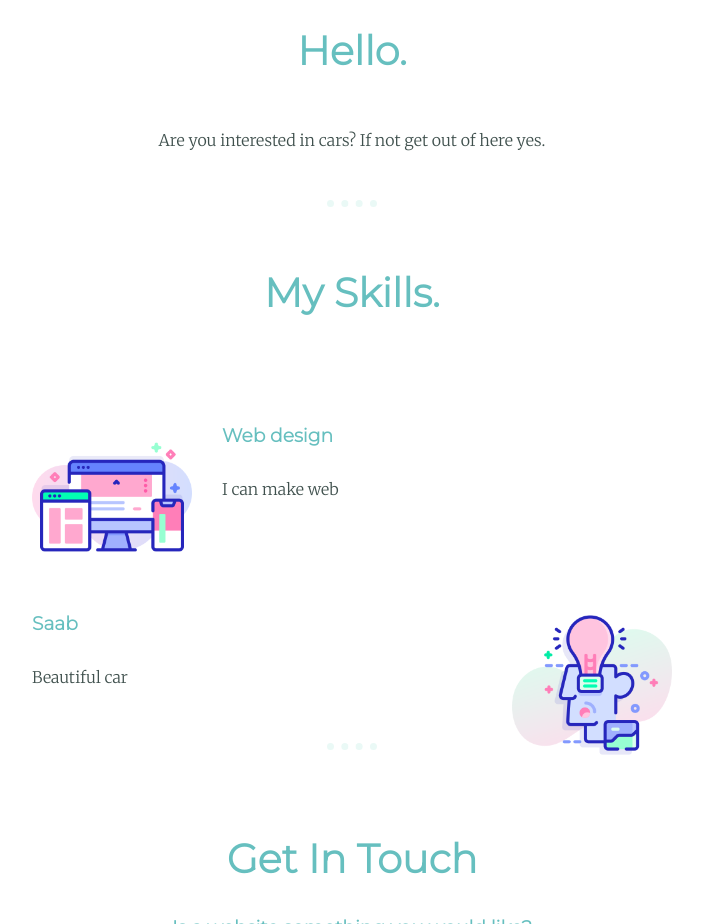
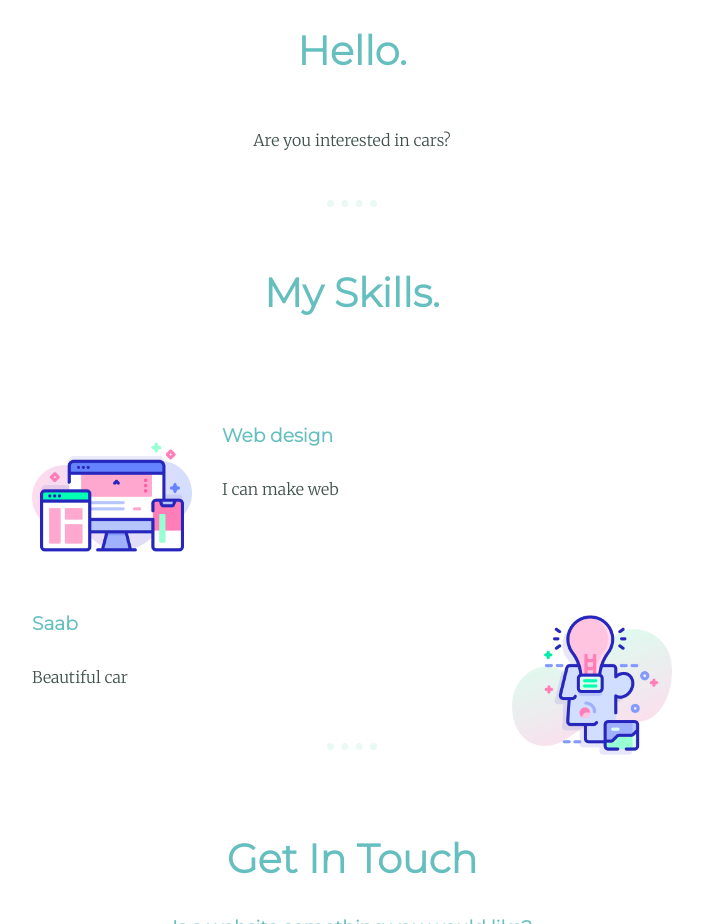
Before and after one commit to Danu87/Personal-website, a plain HTML site: page index.html in a window 1280 px wide. Shown: the part 840-1764 px from the top of the page, without its empty margins (288-991 px from the left). Drawn offline with Linux system fonts and the light colour scheme.

Commit message:
Update index.html

```diff
--- a/index.html
+++ b/index.html
@@ -21,7 +21,7 @@
       <div class="profile">
         <img src="" alt="">
         <h2>Hello.</h2>
-        <p class="profile-paragraph">Are you interested in cars? If not get out of here yes.</p>
+        <p class="profile-paragraph">Are you interested in cars?</p>
       </div>
       <br>
       <hr>
```
